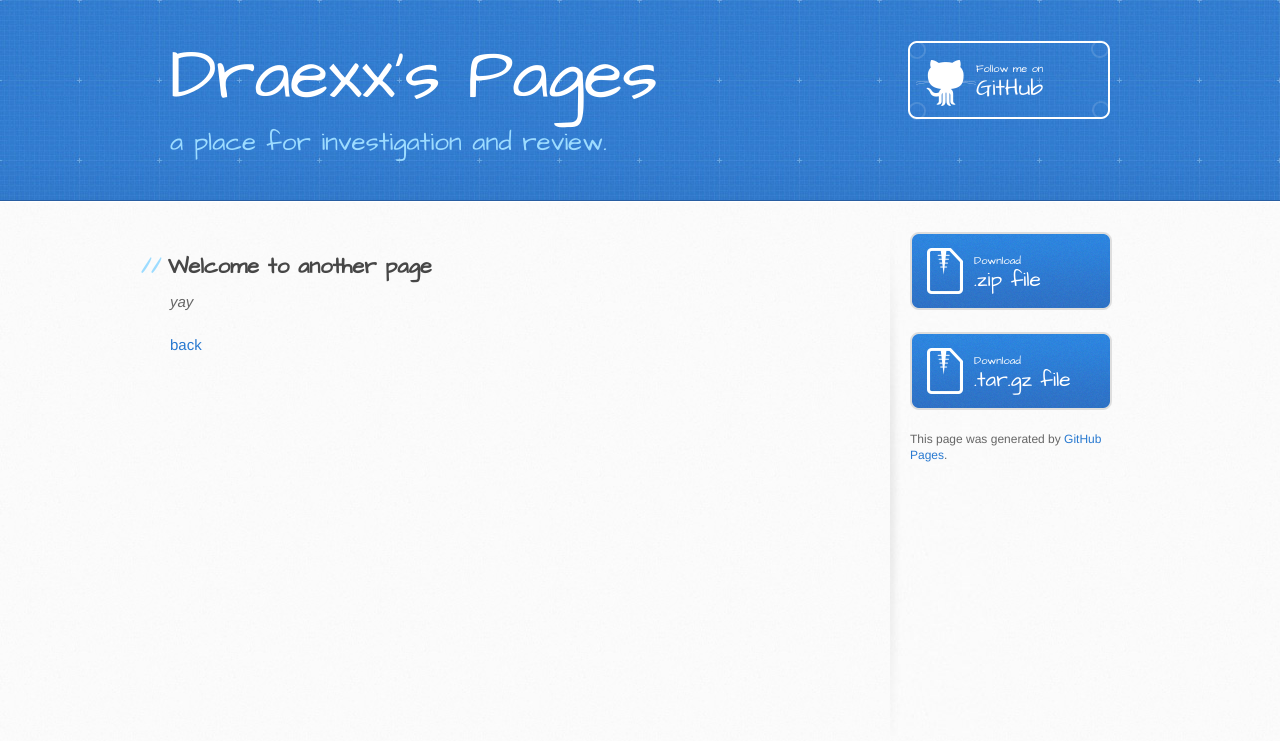
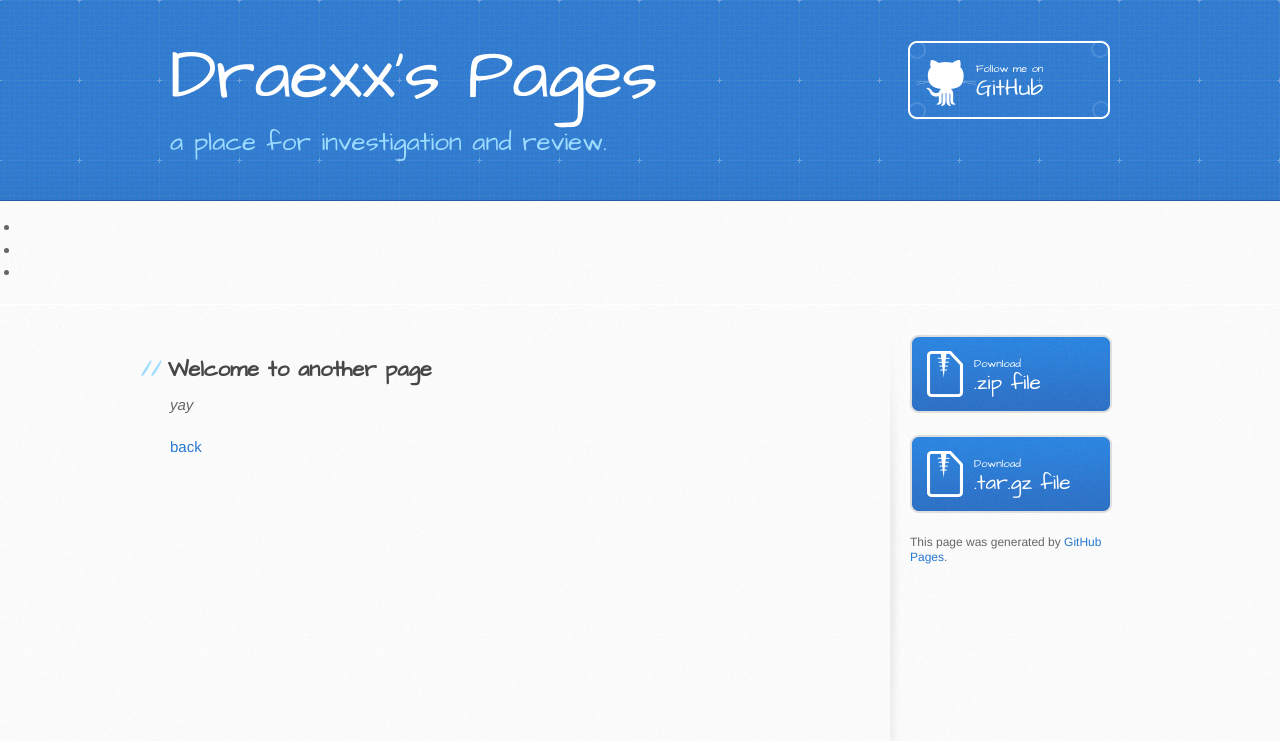
Before and after one commit to draexx/draexx.github.io, a Jekyll site: the page built from another-page.md, in a window 1280 px wide. Shown: the top 741 px of the page. Built offline with Jekyll 4.4.1, drawn with Linux system fonts in a browser that asks for light colours; our own code applies the rules of GitHub Pages for plain Markdown files.

Commit message:
Update default.html

```diff
--- a/_layouts/default.html
+++ b/_layouts/default.html
@@ -30,7 +30,13 @@
         {% endif %}
       </div>
     </header>
-
+    <nav>
+      <ul>
+        <li><a href="#"></a></li>
+        <li><a href="#"></a></li>
+        <li><a href="#"></a></li>
+      </ul>
+    </nav>
     <div id="content-wrapper">
       <div class="inner clearfix">
         <section id="main-content">
```
